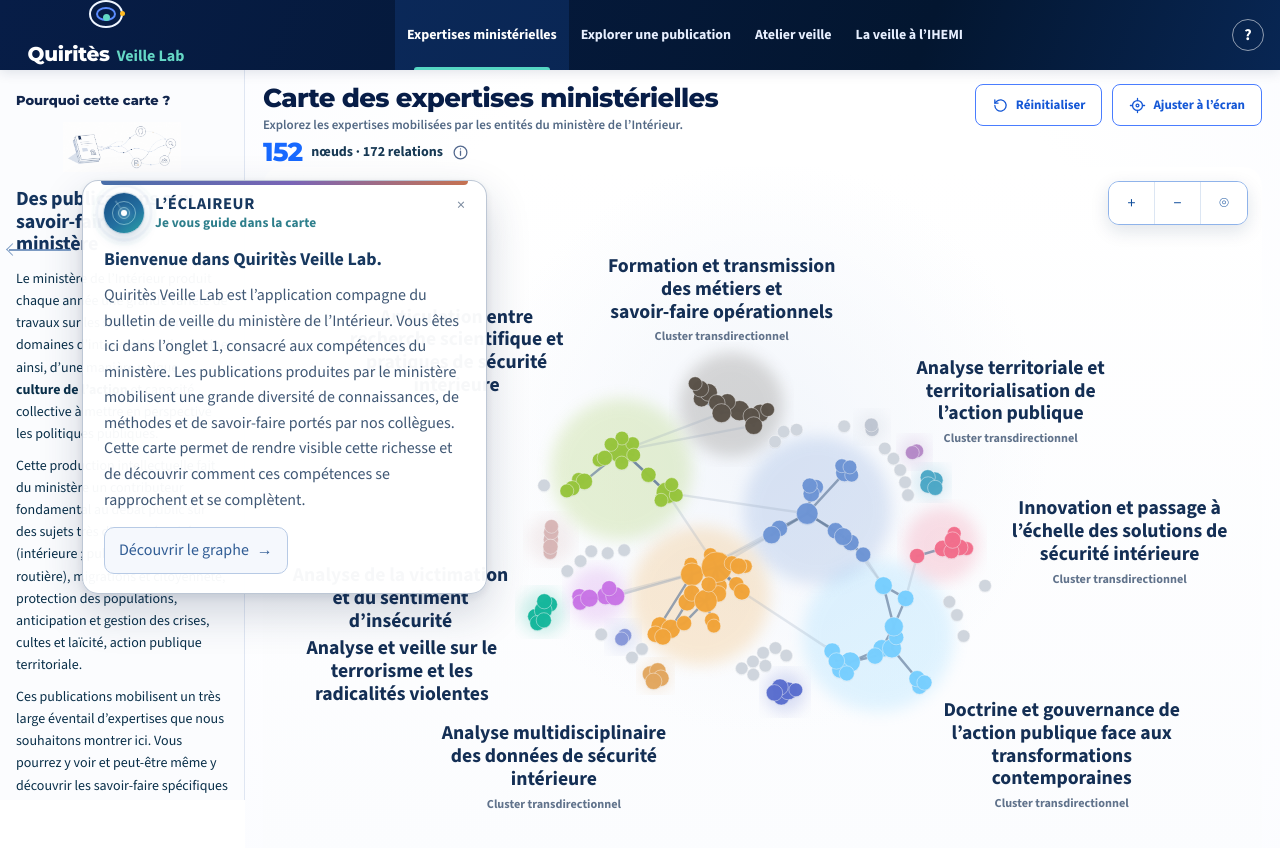
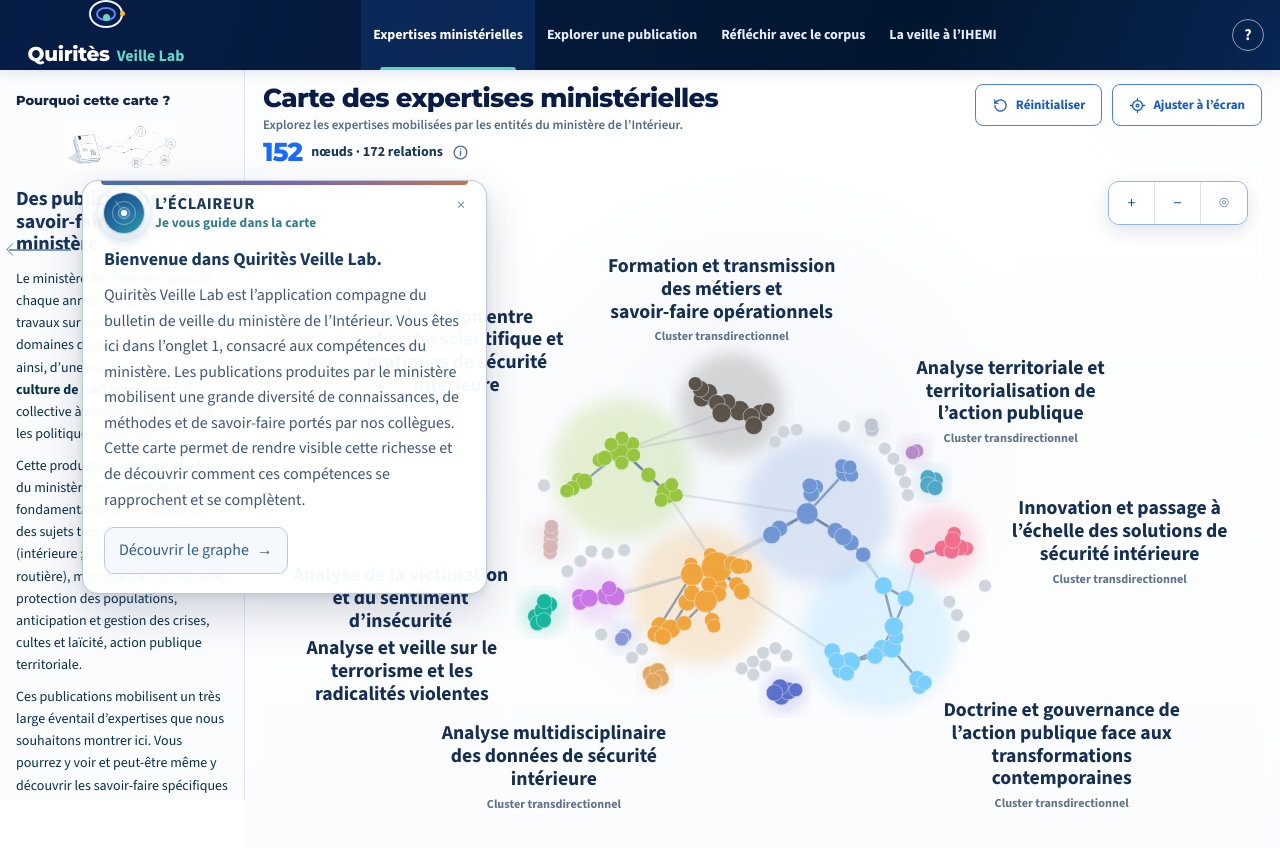
Before and after one commit to Quirites-ihemi/Veillelab, a React (Vite) app: page / in a window 1280 px wide. Both pictures are taken after a click on the button "Entrer dans Quiritès Lab". Shown: the top 848 px of the page. Built offline with nearby package versions, Linux system fonts and the light colour scheme.

Commit message:
Add files via upload

```diff
--- a/src/components/Header.jsx
+++ b/src/components/Header.jsx
@@ -4,12 +4,12 @@ import Icon from './Icon.jsx'
 const tabs=[
   {id:'expertises',label:'Expertises ministérielles',icon:'graph'},
   {id:'explorer',label:'Explorer une publication',icon:'compass'},
-  {id:'atelier',label:'Atelier veille',icon:'spark'},
+  {id:'atelier',label:'Réfléchir avec le corpus',icon:'spark'},
   {id:'about',label:'La veille à l’IHEMI',icon:'building'},
 ]
 
 export default function Header({active,onChange}){
-  return <header className="topbar">
+  return <header className={`topbar ${active==='atelier'?'reflection-topbar':''}`}>
     <button className="brand" onClick={()=>onChange('expertises')} aria-label="Accueil Quiritès Veille Lab">
       <span className="brand-mark" aria-hidden="true"><i></i><i></i><i></i></span>
       <span className="brand-copy"><strong>Quiritès</strong><b>Veille Lab</b></span>
```
